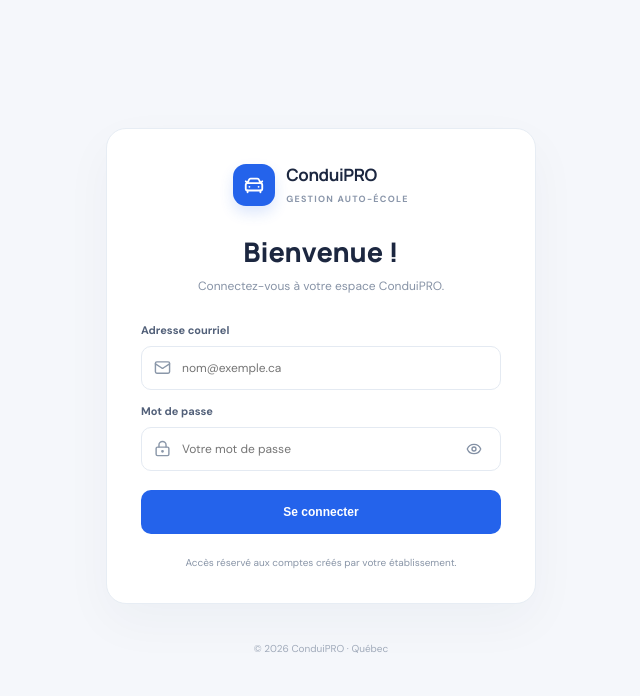
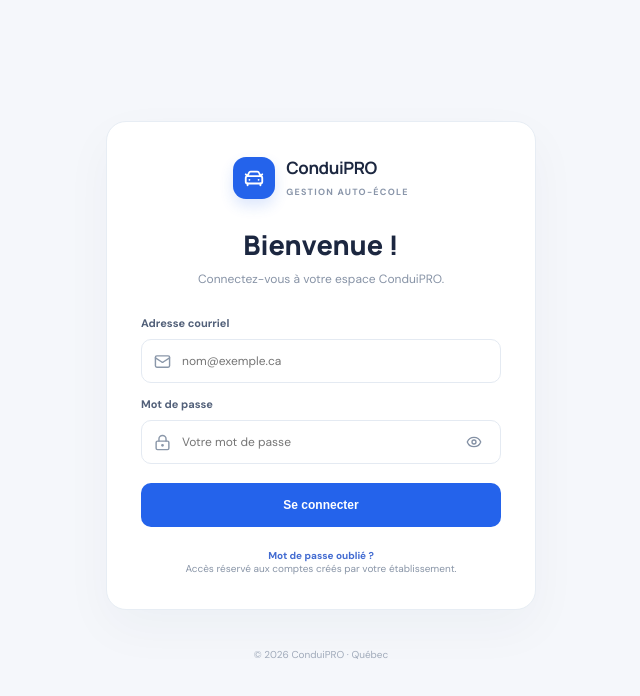
Before and after one commit to Elzinawael/LePlateformeCPro, a Next.js app: page /login in a window 1280 px wide. Shown: the top 696 px of the page, without its empty margins (319-959 px from the left). Built offline with nearby package versions, Linux system fonts and the light colour scheme.

Commit message:
Expose password reset entry from login

```diff
--- a/src/app/login/page.tsx
+++ b/src/app/login/page.tsx
@@ -112,6 +112,7 @@ export default function LoginPage() {
           </button>
         </form>
         <p className="login-support">
+          <Link href="/forgot-password">Mot de passe oublié ?</Link><br />
           Accès réservé aux comptes créés par votre établissement.
         </p>
       </div>
```
